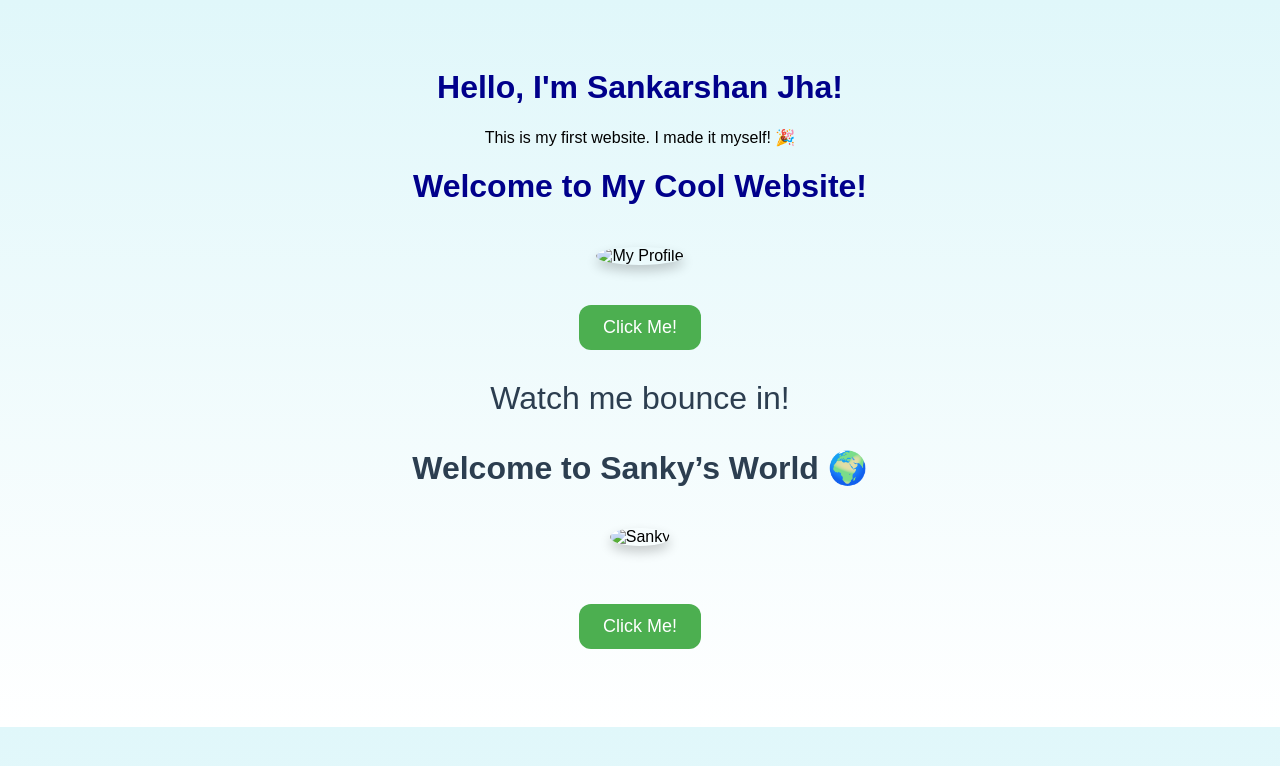
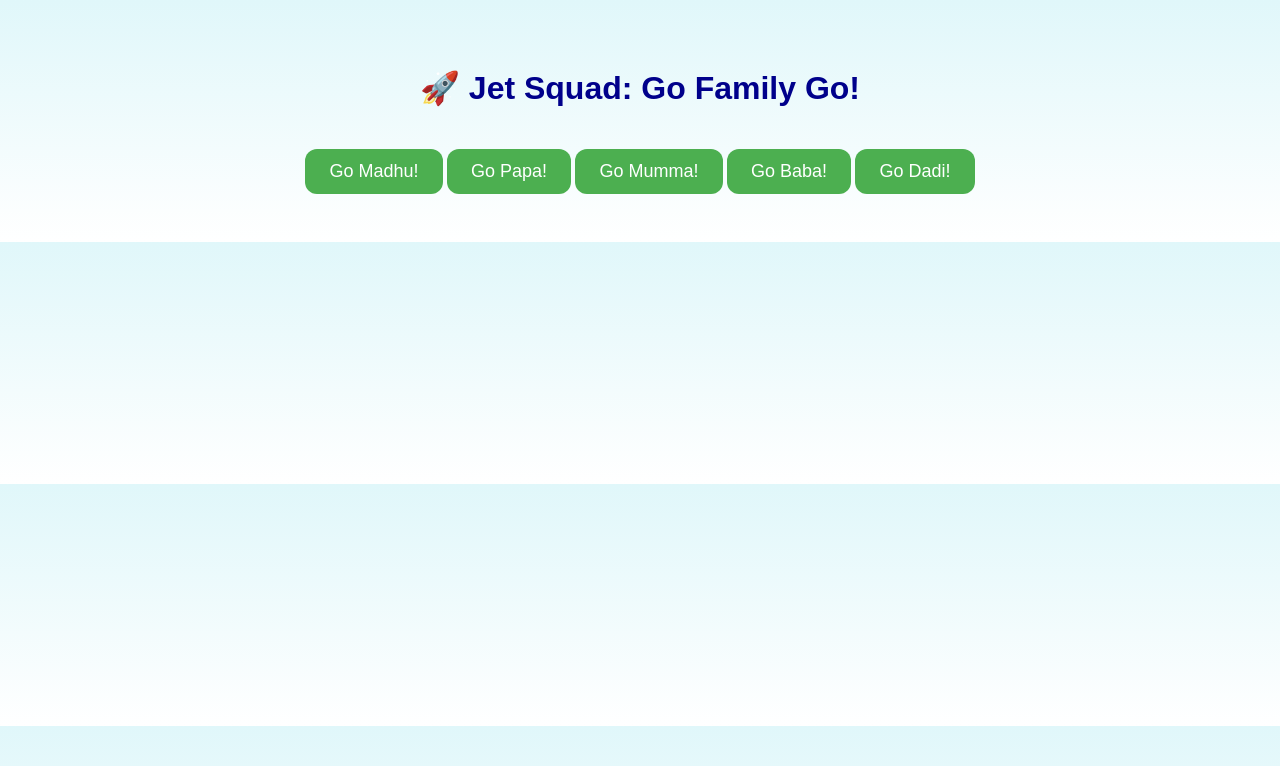
Before and after one commit to Sankysupa/sankysupa.github.io, a plain HTML site: page index.html in a window 1280 px wide. Drawn offline with Linux system fonts and the light colour scheme.

Commit message:
Update index.html

```diff
--- a/index.html
+++ b/index.html
@@ -1,76 +1,31 @@
-<!DOCTYPE html>
-<html>
-  <head>
-    <title>My First Website!</title>
-    <link rel="stylesheet" href="style.css" />
-  </head>
-  <body>
-    <h1>Hello, I'm Sankarshan Jha!</h1>
-    <p>This is my first website. I made it myself! 🎉</p>
-  </body>
-</html>
-
-<!DOCTYPE html>
-<html lang="en">
-<head>
-  <meta charset="UTF-8" />
-  <meta name="viewport" content="width=device-width, initial-scale=1.0" />
-  <title>Sanky's Website</title>
-  <link rel="stylesheet" href="style.css" />
-</head>
-<body>
-  <h1>Welcome to My Cool Website!</h1>
-
-  <!-- 🔹 IMAGE -->
-  <img src="profile.jpg" alt="My Profile" class="profile-pic" />
-
-  <!-- 🔹 BUTTON -->
-  <br />
-  <button onclick="sayHello()">Click Me!</button>
-
-  <!-- 🔹 ANIMATED TEXT -->
-  <p class="animated-text">Watch me bounce in!</p>
-
-  <script>
-    function sayHello() {
-      alert("Hi! I'm Sanky 👋");
-    }
-  </script>
-</body>
-</html>
 <!DOCTYPE html>
 <html lang="en">
 <head>
   <meta charset="UTF-8" />
   <meta name="viewport" content="width=device-width, initial-scale=1.0"/>
-  <title>Sanky's Awesome Page</title>
+  <title>Jet Squad - Sanky's Family</title>
   <link rel="stylesheet" href="style.css" />
 </head>
 <body>
-  <h1 class="animated-text">Welcome to Sanky’s World 🌍</h1>
+  <h1 class="animated-heading">🚀 Jet Squad: Go Family Go!</h1>
 
-  <!-- 🔹 Image -->
-  <img src="profile.jpg" alt="Sanky" class="profile-pic" />
+  <div class="button-container">
+    <button onclick="showMessage('Go Madhu!')">Go Madhu!</button>
+    <button onclick="showMessage('Go Papa!')">Go Papa!</button>
+    <button onclick="showMessage('Go Mumma!')">Go Mumma!</button>
+    <button onclick="showMessage('Go Baba!')">Go Baba!</button>
+    <button onclick="showMessage('Go Dadi!')">Go Dadi!</button>
+  </div>
 
-  <!-- 🔹 Button -->
-  <br /><br />
-  <button onclick="sayRandom()">Click Me!</button>
+  <div id="message"></div>
 
-  <!-- 🔹 Output Area -->
-  <p id="output"></p>
-
-  <!-- JavaScript -->
   <script>
-    function sayRandom() {
-      const phrases = [
-        "Go Madhu!",
-        "Go Papa!",
-        "Go Mumma!",
-        "Go Baba!",
-        "Go Dadi!"
-      ];
-      const randomPhrase = phrases[Math.floor(Math.random() * phrases.length)];
-      document.getElementById("output").textContent = randomPhrase;
+    function showMessage(text) {
+      const msg = document.getElementById("message");
+      msg.textContent = text;
+      msg.classList.remove("fly");
+      void msg.offsetWidth; // reset animation
+      msg.classList.add("fly");
     }
   </script>
 </body>
```
